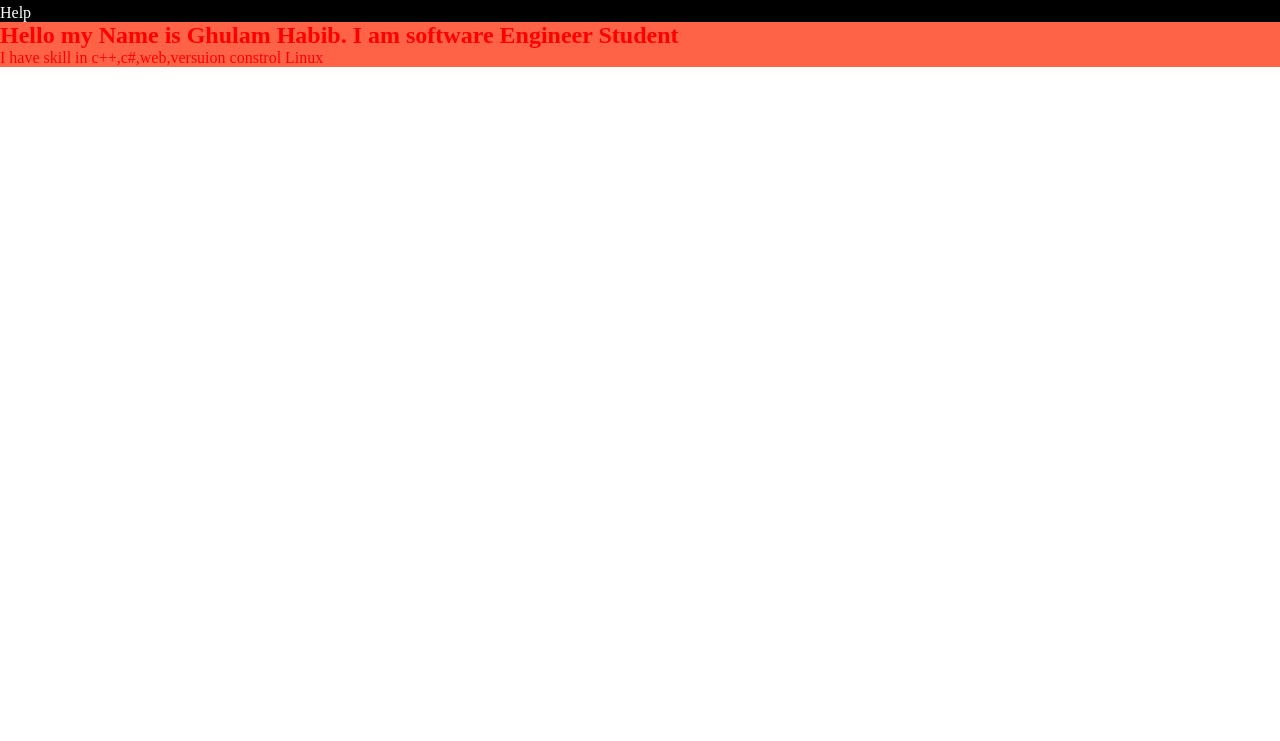
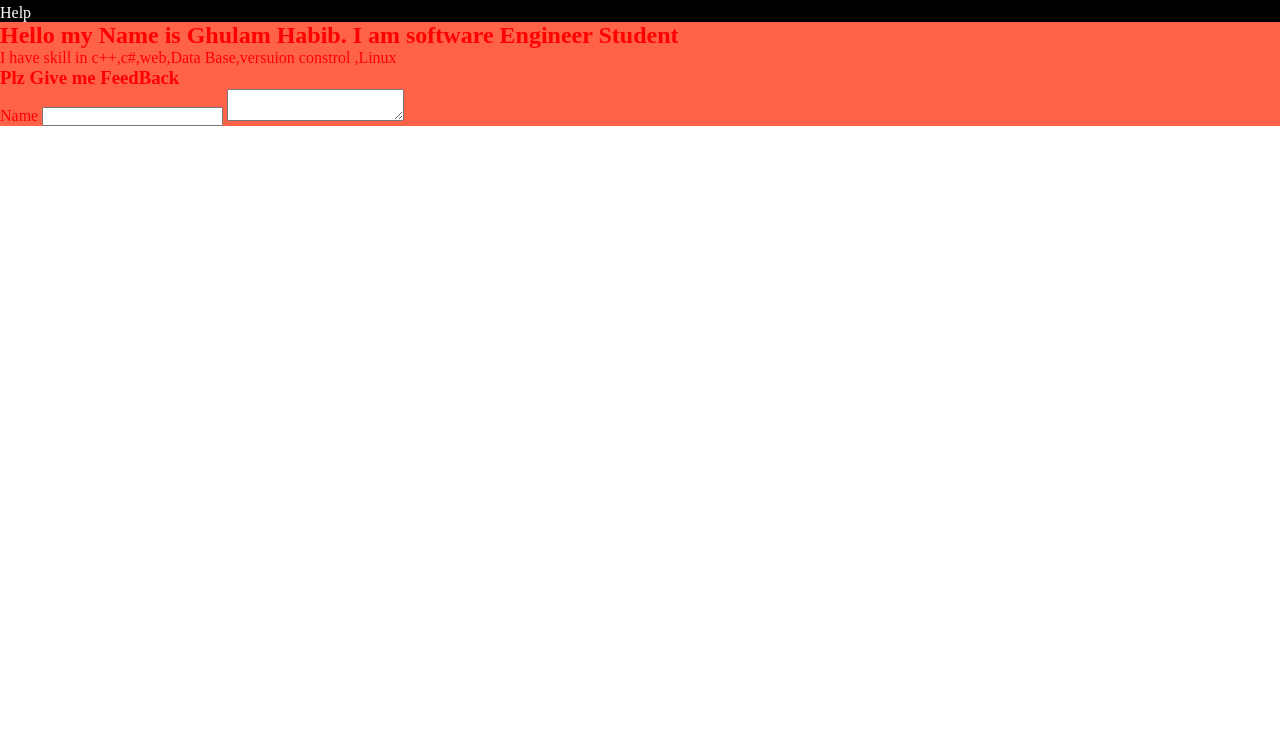
Before and after one commit to ghulamhabib364/FunyOneMillionProject, a plain HTML site: page index.html in a window 1280 px wide. Shown: the part 59-800 px from the top of the page. Drawn offline with Linux system fonts and the light colour scheme.

Commit message:
day 06 add feedback FOrm

```diff
--- a/index.html
+++ b/index.html
@@ -25,11 +25,19 @@
                <h2>Hello my Name is Ghulam Habib. I am software Engineer Student</h2>
             </div>
             <div>
-                I have skill in c++,c#,web,versuion constrol Linux
+                I have skill in c++,c#,web,Data Base,versuion constrol ,Linux
             </div>
         </div>
-        <div></div>
-        <div></div>
+        <section>
+            <h3>Plz Give me FeedBack</h3>
+            <div>
+                <label for="">Name</label>
+                <input type="text">
+                <textarea name="" id="">
+
+                </textarea>
+            </div>
+        </section>
     </main>
 </body>
 </html>
```
